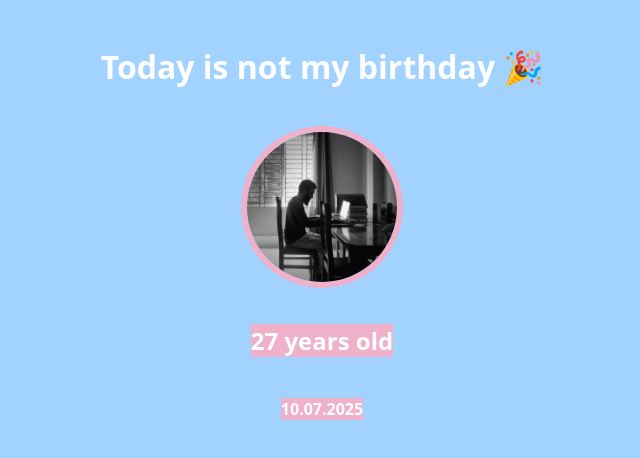
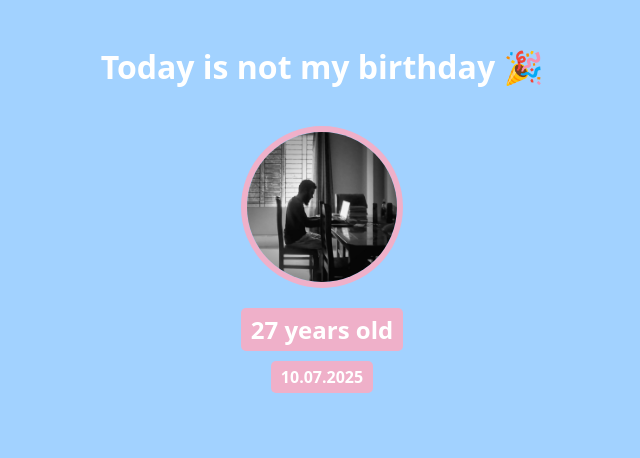
Before and after one commit to zahidulhaquer/Build-a-Birthday-GIFt-Site, a plain HTML site: page index.html in a window 1280 px wide. Shown: the whole page, without its empty margins (318-958 px from the left). Drawn offline with Linux system fonts and the light colour scheme; a web font is replaced by a local one.

Commit message:
Fixed date and age design 10-07-2025

```diff
--- a/index.html
+++ b/index.html
@@ -14,8 +14,8 @@
   <div class="header">
     <h1>Today is not my birthday 🎉</h1>
     <img id="profile-pic" src="./images/about.jpg" alt="profile picture seating with laptop">
-    <h2>27 years old</h2>
-    <h4>10.07.2025</h4>
+    <h2 id="bday-age">27 years old</h2>
+    <h4 id="bday-date">10.07.2025</h4>
   </div>
 </body>
 
--- a/styles.css
+++ b/styles.css
@@ -21,9 +21,18 @@ body {
   text-shadow: 0px 0px 1px black;
 }
 
-h2,
-h4 {
+#bday-age {
   background: #EFB0C9;
+  padding: 5px 10px;
+  border-radius: 5px;
+  margin: 4px 0 10px 0;
+}
+
+#bday-date {
+  background: #EFB0C9;
+  padding: 5px 10px;
+  border-radius: 5px;
+  margin: 0;
 }
 
 .header {
```
